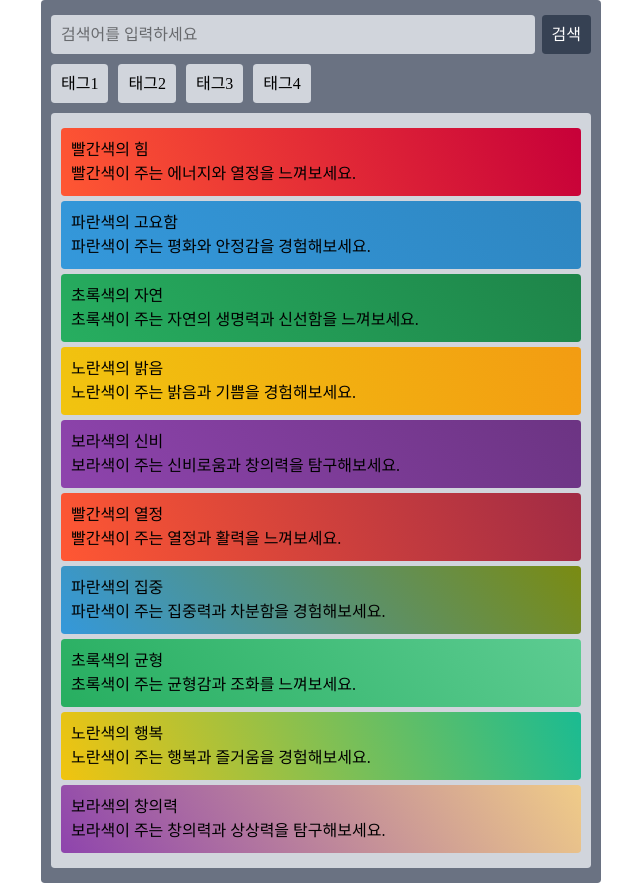
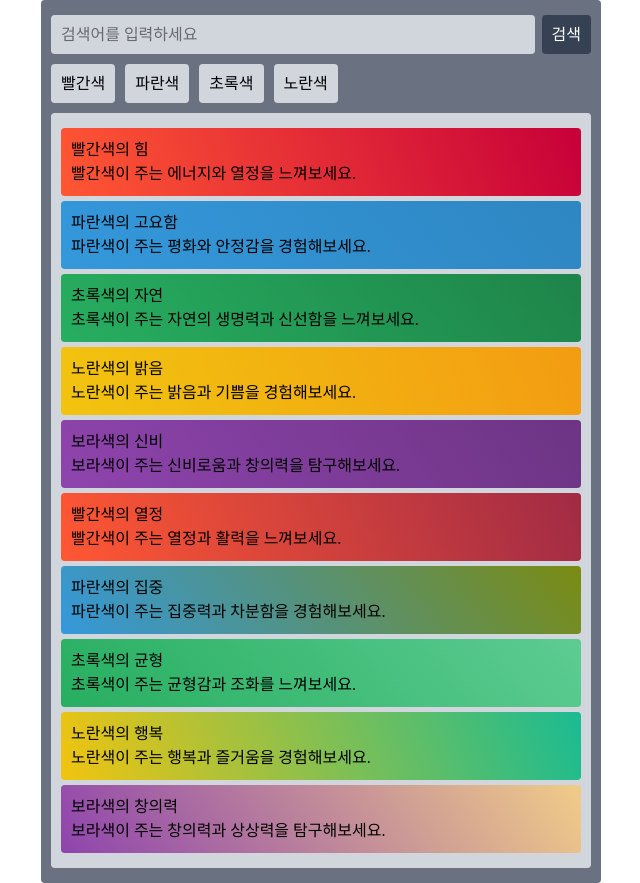
Before and after one commit to neulhi/react-assignment, a React (Vite) app: page / in a window 1280 px wide. Shown: the whole page, without its empty margins (319-959 px from the left). Built offline with nearby package versions, Linux system fonts and the light colour scheme.

Commit message:
[수정] 태그 기능 추가, 쿼리스트링 유틸 함수 사용

```diff
--- a/src/components/SearchCardList/components/SearchForm.tsx
+++ b/src/components/SearchCardList/components/SearchForm.tsx
@@ -1,5 +1,6 @@
 import { tm } from '@/utils/tw-merge';
-import { useId, useState } from 'react';
+import { useEffect, useId, useState } from 'react';
+import { getQueryParam, setQueryParam } from '@/utils/query-param';
 import CardList from './CardList';
 import cardDataList from '../../data/cardData';
 
@@ -8,31 +9,49 @@ export const boxStyle = 'bg-gray-300 rounded-md my-2 p-4';
 
 function SearchForm() {
   const searchInputId = useId();
-  const [query, setQuery] = useState<string>('');
+  const [query, setQuery] = useState<string>(getQueryParam() ?? ''); // URL에서 초기 검색어 가져오기
 
   // 검색어 변경 핸들러
   const handleInputChange = (event: React.ChangeEvent<HTMLInputElement>) => {
-    setQuery(event.target.value); // 검색어 상태 업데이트
+    setQuery(event.target.value);
   };
+
+  // "검색" 버튼 클릭 시 URL 업데이트 및 필터링 적용
+  const handleSearch = (event: React.FormEvent<HTMLFormElement>) => {
+    event.preventDefault();
+    setQueryParam(query); // URL 업데이트
+  };
+
+  // 태그 클릭 시 해당 태그로 검색 실행
+  const handleTagClick = (tag: string) => {
+    setQuery(tag);
+    setQueryParam(tag);
+  };
+
+  // 뒤로 가기/앞으로 가기 시 URL 변화 감지하여 상태 업데이트
+  useEffect(() => {
+    const handlePopState = () => {
+      setQuery(getQueryParam() ?? '');
+    };
+
+    window.addEventListener('popstate', handlePopState);
+    return () => {
+      window.removeEventListener('popstate', handlePopState);
+    };
+  }, []);
 
   return (
     <div
       className={tm(
-        'flex flex-wrap flex-col bg-gray-500 rounded-md',
-        'w-full max-w-4xl h-auto p-4',
-        // 'translate-x-[5%] translate-y-[50%]',
-        'my-0 mx-auto'
+        'flex flex-wrap flex-col bg-gray-500 rounded-md w-full max-w-4xl h-auto p-4 my-0 mx-auto'
       )}
     >
-      <form>
+      <form onSubmit={handleSearch}>
         <label htmlFor={searchInputId} className="sr-only">
           카드 검색
         </label>
         <div className="flex flex-col justify-center">
           <div className={tm('flex items-center justify-between gap-2')}>
-            <label htmlFor={searchInputId} className="sr-only">
-              카드 검색
-            </label>
             <input
               type="search"
               id={searchInputId}
@@ -44,29 +63,28 @@ function SearchForm() {
             <button
               type="submit"
               className={tm(
-                'bg-gray-700 text-white p-4 rounded-md',
-                'flex shrink-0'
+                'bg-gray-700 text-white p-4 rounded-md flex shrink-0'
               )}
             >
               검색
             </button>
           </div>
+          {/* 태그 버튼 (클릭하면 해당 태그가 검색어가 됨) */}
           <div className="flex gap-4">
-            <button type="button" className={tm(boxStyle, 'shrink-0')}>
-              태그1
-            </button>
-            <button type="button" className={tm(boxStyle, 'shrink-0')}>
-              태그2
-            </button>
-            <button type="button" className={tm(boxStyle, 'shrink-0')}>
-              태그3
-            </button>
-            <button type="button" className={tm(boxStyle, 'shrink-0')}>
-              태그4
-            </button>
+            {['빨간색', '파란색', '초록색', '노란색'].map((tag) => (
+              <button
+                key={tag}
+                type="button"
+                onClick={() => handleTagClick(tag)}
+                className={tm(boxStyle, 'shrink-0')}
+              >
+                {tag}
+              </button>
+            ))}
           </div>
         </div>
       </form>
+      {/* 필터링된 카드 리스트 렌더링 */}
       <CardList query={query} items={cardDataList} />
     </div>
   );
```
